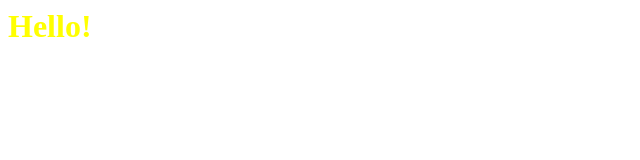
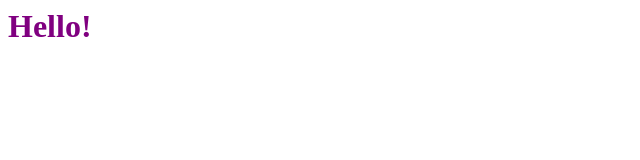
Before and after one commit to SnatashaS/bruno, a plain HTML site: page index.html in a window 1280 px wide. Shown: the whole page, without its empty margins (0-640 px from the left). Drawn offline with Linux system fonts and the light colour scheme.

Commit message:
color purple

```diff
--- a/index.html
+++ b/index.html
@@ -1 +1 @@
-<h1 style="color:yellow;">Hello!</h1>
+<h1 style="color:purple;">Hello!</h1>
```
